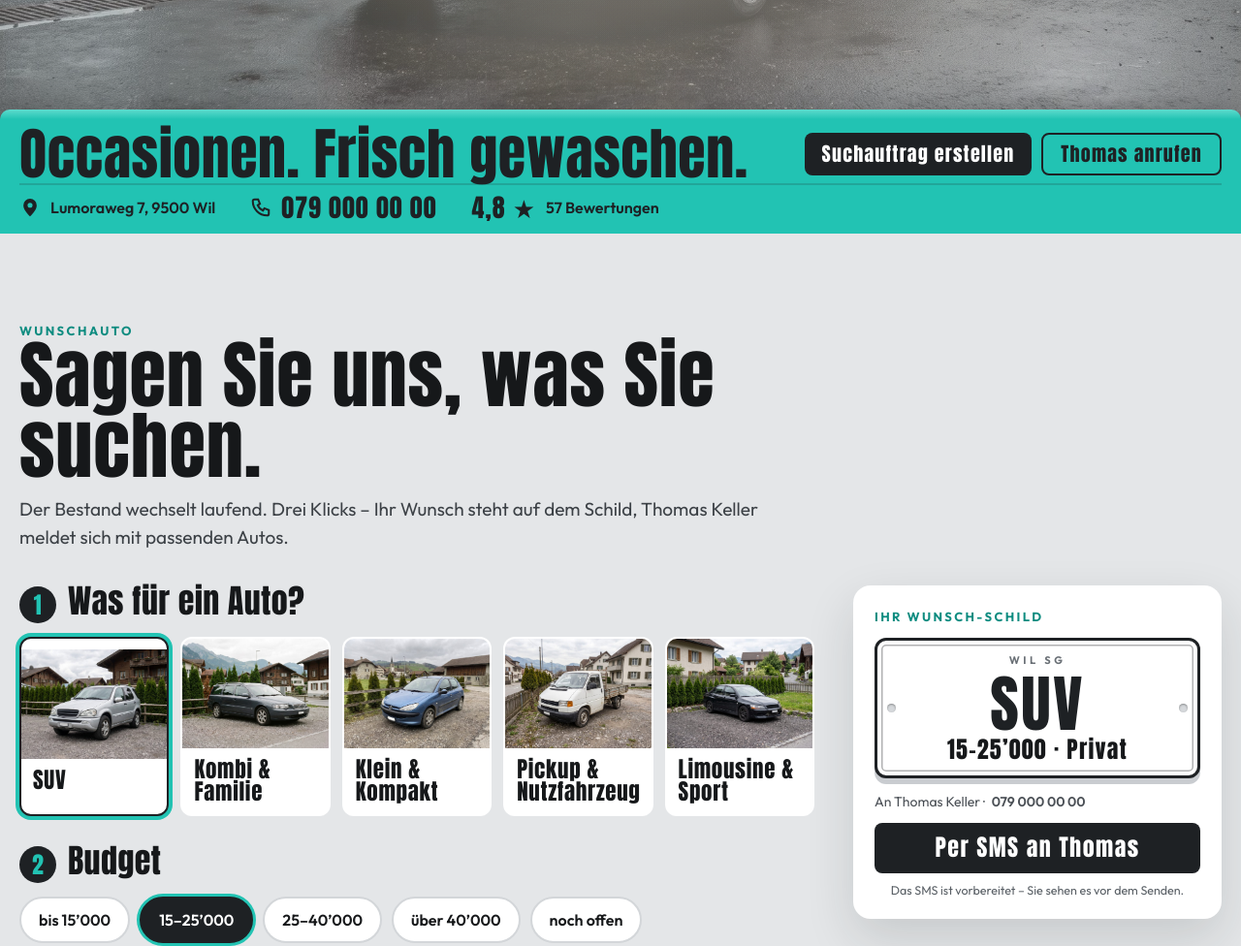
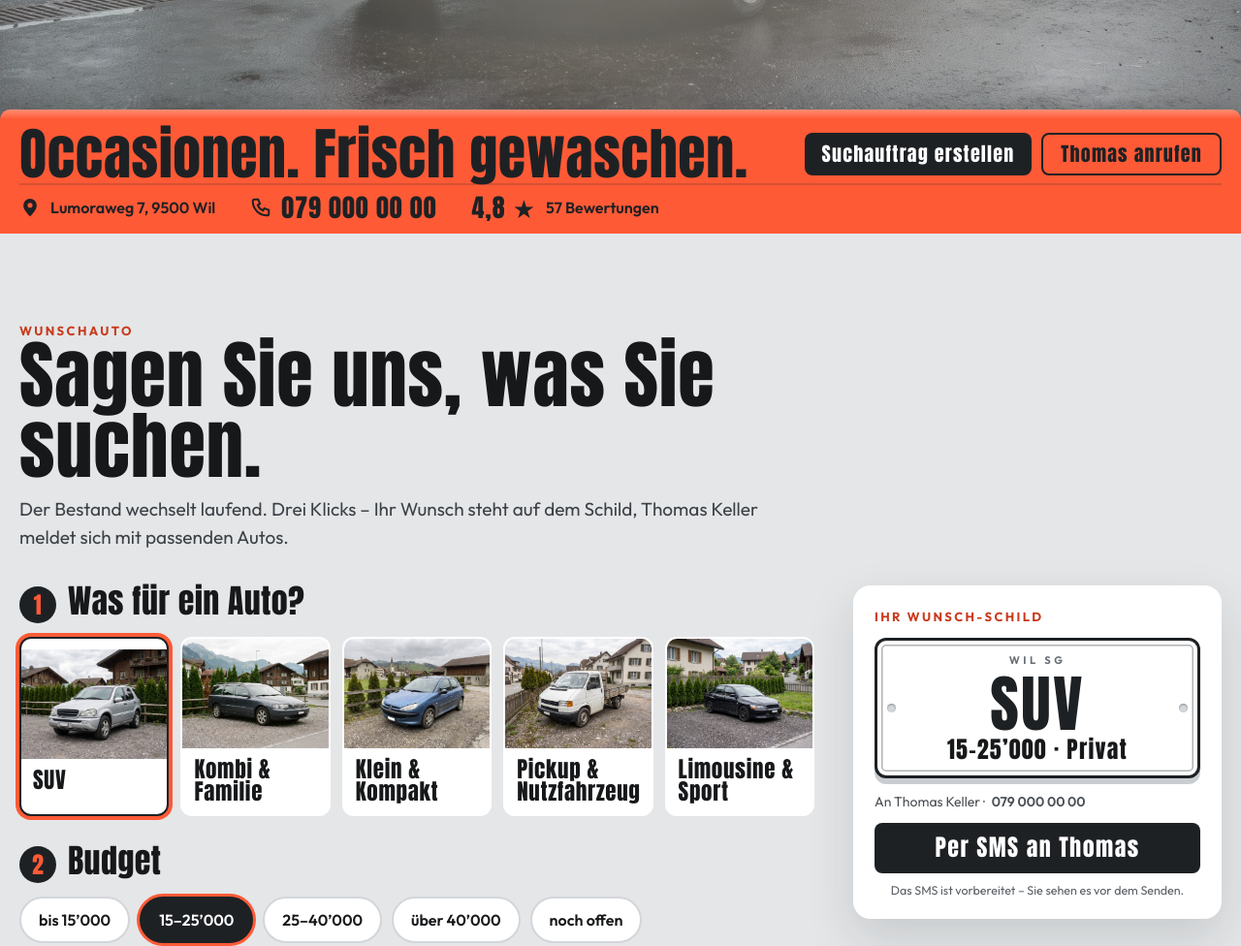
Before and after one commit to julia-mirku/garage-lumora, a plain HTML site: page index.html in a window 1280 px wide. Shown: the part 560-1536 px from the top of the page at 97% size. Drawn offline with Linux system fonts and the light colour scheme.

Commit message:
Garage Lumora: accent colour red-orange instead of teal

```diff
--- a/index.html
+++ b/index.html
@@ -15,7 +15,7 @@
 <style>
 :root{
   --graphit:#1E2124; --graphit2:#2A2E32; --graphit3:#3A3F44; --beton:#E4E6E8; --beton2:#D3D6D9; --weiss:#fff;
-  --gelb:#22C3B3; --gelb-hell:#5EDBCD; --gelb-tief:#0E8C80;
+  --gelb:#FF5A36; --gelb-hell:#FF8E73; --gelb-tief:#C93A1B;
   --text:#16181A; --text-hell:#F1F2F3; --grau:#A6ABB1;
   --kopf:'Anton', Impact, 'Arial Narrow', sans-serif; --body:'Outfit', system-ui, sans-serif; --r:12px;
 }
@@ -28,7 +28,7 @@ button{font:inherit;color:inherit;background:none;border:0;cursor:pointer}
 :focus-visible{outline:2px solid var(--gelb);outline-offset:3px;border-radius:6px}
 .dach :focus-visible,.such :focus-visible,.schluss :focus-visible{outline-color:var(--graphit)}
 :focus:not(:focus-visible){outline:none}
-::selection{background:rgba(34,195,179,.4)}
+::selection{background:rgba(255,90,54,.4)}
 button,.btn,.typ,.chip,.tag,.foto-k,.paar,.antw-k{-webkit-user-select:none;user-select:none;-webkit-touch-callout:none}
 .wrap{width:min(1240px,100% - 40px);margin-inline:auto}
 h1,h2,h3{font-family:var(--kopf);font-weight:400;line-height:.95;letter-spacing:.01em}
@@ -47,8 +47,8 @@ section{padding:clamp(52px,7vw,100px) 0}
 .btn-d{background:var(--graphit);color:#fff}
 .btn-l{border:2px solid var(--graphit);color:var(--graphit)}
 @media (hover:hover){
-  .ready .btn-g:hover{background:var(--gelb-hell);box-shadow:0 0 0 5px rgba(34,195,179,.25),0 10px 30px rgba(34,195,179,.3)}
-  .ready .btn-r:hover{border-color:var(--gelb);box-shadow:0 0 0 4px rgba(34,195,179,.18)}
+  .ready .btn-g:hover{background:var(--gelb-hell);box-shadow:0 0 0 5px rgba(255,90,54,.25),0 10px 30px rgba(255,90,54,.3)}
+  .ready .btn-r:hover{border-color:var(--gelb);box-shadow:0 0 0 4px rgba(255,90,54,.18)}
   .ready .btn-d:hover{box-shadow:0 0 0 5px rgba(30,33,36,.18),0 10px 26px rgba(0,0,0,.25)}
   .ready .btn-l:hover{background:rgba(30,33,36,.1);box-shadow:0 0 0 4px rgba(30,33,36,.2)}
 }
@@ -61,10 +61,10 @@ section{padding:clamp(52px,7vw,100px) 0}
 .marke small{font-family:var(--body);font-weight:500;letter-spacing:.42em;font-size:11px;color:var(--grau)}
 .marke b{font-family:var(--kopf);font-weight:400;font-size:32px;letter-spacing:.04em}
 .marke b span{color:var(--gelb)}
-@media (hover:hover){.ready .marke:hover{box-shadow:0 0 0 2px rgba(34,195,179,.5)}}
+@media (hover:hover){.ready .marke:hover{box-shadow:0 0 0 2px rgba(255,90,54,.5)}}
 .nav{display:flex;gap:4px;align-items:center}
 .nav a.n{font-weight:600;font-size:15px;color:#d4d7da;text-decoration:none;padding:8px 12px;border-radius:8px;transition:box-shadow .2s,color .2s,background-color .2s}
-@media (hover:hover){.ready .nav a.n:hover{color:#fff;background:rgba(34,195,179,.1);box-shadow:inset 0 0 0 1.5px rgba(34,195,179,.6)}}
+@media (hover:hover){.ready .nav a.n:hover{color:#fff;background:rgba(255,90,54,.1);box-shadow:inset 0 0 0 1.5px rgba(255,90,54,.6)}}
 .kopf .btn{min-height:44px;font-size:21px;padding:0 16px}
 @media (max-width:980px){.nav a.n{display:none}}
 @media (max-width:420px){.kopf .btn span{display:none}.kopf .btn{padding:0 14px}}
@@ -86,13 +86,13 @@ section{padding:clamp(52px,7vw,100px) 0}
 .wasch-tipp b{color:var(--gelb);font-weight:700}
 .wasch-btn{display:inline-flex;align-items:center;gap:8px;background:var(--gelb);color:var(--graphit);font-family:var(--kopf);font-size:22px;letter-spacing:.05em;padding:8px 16px;border-radius:999px;transition:box-shadow .2s, background-color .2s, transform .15s}
 .wasch-btn svg{width:20px;height:20px}
-@media (hover:hover){.ready .wasch-btn:hover{background:var(--gelb-hell);box-shadow:0 0 0 5px rgba(34,195,179,.3)}}
+@media (hover:hover){.ready .wasch-btn:hover{background:var(--gelb-hell);box-shadow:0 0 0 5px rgba(255,90,54,.3)}}
 .wasch-btn:active{transform:scale(.96)}
 .blank{position:absolute;right:clamp(14px,3vw,34px);top:clamp(14px,3vh,28px);z-index:4;background:var(--gelb);color:var(--graphit);border-radius:14px;padding:12px 16px;text-decoration:none;box-shadow:0 12px 30px rgba(0,0,0,.3);opacity:0;transform:scale(.9);transition:opacity .5s ease, transform .5s cubic-bezier(.2,.8,.2,1.2), box-shadow .2s;pointer-events:none}
 .blank.da{opacity:1;transform:none;pointer-events:auto}
 .blank b{display:block;font-family:var(--kopf);font-weight:400;font-size:30px;line-height:1;letter-spacing:.03em}
 .blank span{display:block;font-size:14px;font-weight:600;margin-top:4px}
-@media (hover:hover){.ready .blank.da:hover{box-shadow:0 0 0 5px rgba(34,195,179,.35),0 12px 30px rgba(0,0,0,.3)}}
+@media (hover:hover){.ready .blank.da:hover{box-shadow:0 0 0 5px rgba(255,90,54,.35),0 12px 30px rgba(0,0,0,.3)}}
 .funkel{position:absolute;z-index:3;width:22px;height:22px;pointer-events:none;background:radial-gradient(circle,#fff 0 2px,transparent 3px),conic-gradient(from 45deg,transparent 0 10%,rgba(255,255,255,.95) 12%,transparent 14% 35%,rgba(255,255,255,.95) 37%,transparent 39% 60%,rgba(255,255,255,.95) 62%,transparent 64% 85%,rgba(255,255,255,.95) 87%,transparent 89%);border-radius:50%;animation:funkel 1.1s ease-out forwards}
 @keyframes funkel{0%{opacity:0;transform:scale(.2) rotate(0)}40%{opacity:1;transform:scale(1.15) rotate(30deg)}100%{opacity:0;transform:scale(.6) rotate(60deg)}}
 .dach{position:relative;z-index:5;background:var(--gelb);color:var(--graphit);box-shadow:0 -10px 30px rgba(0,0,0,.25)}
@@ -137,12 +137,12 @@ section{padding:clamp(52px,7vw,100px) 0}
 .typ img{width:100%;aspect-ratio:4/3;object-fit:cover}
 .typ span{display:block;padding:10px 12px 12px;font-family:var(--kopf);font-size:23px;letter-spacing:.03em;line-height:1}
 .typ[aria-pressed="true"]{border-color:var(--graphit);box-shadow:0 0 0 4px var(--gelb)}
-@media (hover:hover){.ready .live .typ:hover{box-shadow:0 0 0 4px rgba(34,195,179,.55),0 12px 26px rgba(0,0,0,.12);transform:translateY(-2px)}}
+@media (hover:hover){.ready .live .typ:hover{box-shadow:0 0 0 4px rgba(255,90,54,.55),0 12px 26px rgba(0,0,0,.12);transform:translateY(-2px)}}
 .typ:active,.chip:active,.tag:active{transform:scale(.97)}
 .chips{display:flex;flex-wrap:wrap;gap:10px}
 .chip{min-height:48px;padding:0 18px;border-radius:999px;background:#fff;border:2px solid var(--beton2);font-weight:600;font-size:16px;transition:border-color .2s, box-shadow .2s, background-color .2s, transform .15s}
 .chip[aria-pressed="true"]{background:var(--graphit);color:#fff;border-color:var(--graphit);box-shadow:0 0 0 3px var(--gelb)}
-@media (hover:hover){.ready .live .chip:hover{border-color:var(--gelb-tief);box-shadow:0 0 0 3px rgba(34,195,179,.35)}}
+@media (hover:hover){.ready .live .chip:hover{border-color:var(--gelb-tief);box-shadow:0 0 0 3px rgba(255,90,54,.35)}}
 .hinweis{font-size:14px;color:#5a6066;margin-top:10px}
 .bei-uns{margin-top:6px}
 .bei-uns p{font-size:14px;color:#4a4f55;margin-bottom:10px}
@@ -150,7 +150,7 @@ section{padding:clamp(52px,7vw,100px) 0}
 .fotos.wechsel{opacity:0}
 .foto-k{border-radius:10px;overflow:hidden;background:#cfd2d5;transition:box-shadow .2s, transform .2s}
 .foto-k img{width:100%;aspect-ratio:4/3;object-fit:cover}
-@media (hover:hover){.ready .fotos:not(.wechsel) .foto-k:hover{box-shadow:0 0 0 4px rgba(34,195,179,.6);transform:translateY(-2px)}}
+@media (hover:hover){.ready .fotos:not(.wechsel) .foto-k:hover{box-shadow:0 0 0 4px rgba(255,90,54,.6);transform:translateY(-2px)}}
 .alle{margin-top:12px;min-height:44px;font-size:20px}
 @media (max-width:600px){.fotos{grid-template-columns:repeat(2,minmax(0,1fr))}}
 
@@ -166,7 +166,7 @@ section{padding:clamp(52px,7vw,100px) 0}
 @media (hover:hover){.ready .schild-box.live .schild:hover{transform:rotate(-1.2deg)}}
 .s-an{font-size:14px;color:#4a4f55;margin-bottom:10px}
 .s-an a{text-decoration:none;font-weight:600;white-space:nowrap;padding:1px 4px;border-radius:4px;transition:background-color .2s}
-@media (hover:hover){.ready .live .s-an a:hover{background:rgba(34,195,179,.35)}}
+@media (hover:hover){.ready .live .s-an a:hover{background:rgba(255,90,54,.35)}}
 .schild-box .btn{width:100%}
 .schild-box .fein{font-size:12.5px;color:#5a6066;text-align:center;margin-top:8px}
 @media (max-width:1020px){.such-grid{grid-template-columns:minmax(0,1fr)}.schild-box{position:relative;top:0;max-width:440px}.typen{grid-template-columns:repeat(3,1fr)}}
@@ -179,14 +179,14 @@ section{padding:clamp(52px,7vw,100px) 0}
 .google{display:inline-flex;align-items:center;gap:14px;padding:12px 20px;border-radius:12px;background:var(--gelb);color:var(--graphit);text-decoration:none;transition:box-shadow .2s, background-color .2s}
 .google b{font-family:var(--kopf);font-weight:400;font-size:52px;line-height:.9}
 .google small{display:block;font-size:13px;font-weight:600}
-@media (hover:hover){.ready .live .google:hover,.ready .google.live:hover{background:var(--gelb-hell);box-shadow:0 0 0 5px rgba(34,195,179,.25)}}
+@media (hover:hover){.ready .live .google:hover,.ready .google.live:hover{background:var(--gelb-hell);box-shadow:0 0 0 5px rgba(255,90,54,.25)}}
 .paare{display:grid;grid-template-columns:repeat(3,minmax(0,1fr));gap:22px}
 .paar{display:flex;flex-direction:column;gap:10px;transition:transform .2s}
 .blase{border-radius:16px;padding:16px 18px;font-size:15.5px;line-height:1.5}
 .blase.k{background:#2E3236;border-bottom-left-radius:4px;margin-right:30px}
 .blase.m{background:var(--gelb);color:var(--graphit);border-bottom-right-radius:4px;margin-left:30px}
 .blase .wer{display:block;margin-top:8px;font-size:13px;font-weight:700;opacity:.8}
-@media (hover:hover){.ready .paar.live:hover{transform:translateY(-3px)}.ready .paar.live:hover .blase.m{box-shadow:0 0 0 4px rgba(34,195,179,.25)}}
+@media (hover:hover){.ready .paar.live:hover{transform:translateY(-3px)}.ready .paar.live:hover .blase.m{box-shadow:0 0 0 4px rgba(255,90,54,.25)}}
 .quelle{margin-top:20px;font-size:13px;color:var(--grau)}
 .wisch-hint{display:none;margin-top:12px;font-size:13px;color:var(--grau)}
 @media (max-width:1000px){.paare{display:flex;overflow-x:auto;scroll-snap-type:x mandatory;gap:14px;margin:0 -20px;padding:0 20px 6px;scrollbar-width:none}.paare::-webkit-scrollbar{display:none}.paar{flex:0 0 min(84%,420px);scroll-snap-align:start}.wisch-hint{display:block}}
@@ -211,7 +211,7 @@ section{padding:clamp(52px,7vw,100px) 0}
 .msg.er{align-self:flex-start;background:#fff;color:#1b1c1e;border-bottom-left-radius:6px;box-shadow:0 1px 0 rgba(0,0,0,.05)}
 .msg.ich{align-self:flex-end;background:var(--graphit);color:#fff;border-bottom-right-radius:6px}
 .msg a.route{display:inline-flex;align-items:center;gap:6px;margin-top:8px;padding:6px 12px;border-radius:999px;background:var(--gelb);color:var(--graphit);text-decoration:none;font-weight:700;font-size:14px;transition:box-shadow .2s}
-@media (hover:hover){.ready .msg a.route:hover{box-shadow:0 0 0 4px rgba(34,195,179,.35)}}
+@media (hover:hover){.ready .msg a.route:hover{box-shadow:0 0 0 4px rgba(255,90,54,.35)}}
 .tippt{align-self:flex-start;background:#fff;border-radius:18px;padding:12px 14px;display:none;gap:4px}
 .tippt.da{display:flex}
 .tippt i{width:7px;height:7px;border-radius:50%;background:#9aa0a6;animation:punkt 1s infinite}
@@ -224,12 +224,12 @@ section{padding:clamp(52px,7vw,100px) 0}
 .tag small{font-size:11.5px;color:#5a6066}
 .tag[aria-pressed="true"]{background:var(--graphit);color:#fff;border-color:var(--graphit)}
 .tag[aria-pressed="true"] small{color:var(--gelb)}
-@media (hover:hover){.ready .antworten.da .tag:hover{border-color:var(--graphit);box-shadow:0 0 0 3px rgba(34,195,179,.6)}}
+@media (hover:hover){.ready .antworten.da .tag:hover{border-color:var(--graphit);box-shadow:0 0 0 3px rgba(255,90,54,.6)}}
 .eingabe{display:flex;align-items:center;gap:8px;padding:10px 12px 14px;background:#fff;border-top:1px solid #e1e3e6}
 .eingabe .feld{flex:1;min-height:42px;border-radius:21px;background:#F3F4F6;padding:10px 14px;font-size:14px;color:#4a4f55;line-height:1.3}
 .senden{flex:none;width:46px;height:46px;border-radius:50%;background:var(--gelb);color:var(--graphit);display:grid;place-items:center;transition:box-shadow .2s, transform .15s, background-color .2s}
 .senden svg{width:22px;height:22px}
-@media (hover:hover){.ready .senden:hover{box-shadow:0 0 0 5px rgba(34,195,179,.35);background:var(--gelb-hell)}}
+@media (hover:hover){.ready .senden:hover{box-shadow:0 0 0 5px rgba(255,90,54,.35);background:var(--gelb-hell)}}
 .senden:active{transform:scale(.94)}
 @media (max-width:900px){.schluss .raster{grid-template-columns:1fr}.chat{min-height:480px}}
 .no-js .msg,.no-js .antworten{opacity:1;transform:none;pointer-events:auto}
@@ -284,7 +284,7 @@ section{padding:clamp(52px,7vw,100px) 0}
         </div>
       </div>
       <div class="dach-unten">
-        <a href="https://www.google.com/maps/dir/?api=1&amp;destination=Wil+SG" target="_blank" rel="noopener"><svg viewBox="0 0 24 24"><path fill="currentColor" d="M12 22s-7.5-6.6-7.5-12.3a7.5 7.5 0 0 1 15 0C19.5 15.4 12 22 12 22z"/><circle cx="12" cy="9.6" r="2.8" fill="#22C3B3"/></svg>Lumoraweg 7, 9500&nbsp;Wil</a>
+        <a href="https://www.google.com/maps/dir/?api=1&amp;destination=Wil+SG" target="_blank" rel="noopener"><svg viewBox="0 0 24 24"><path fill="currentColor" d="M12 22s-7.5-6.6-7.5-12.3a7.5 7.5 0 0 1 15 0C19.5 15.4 12 22 12 22z"/><circle cx="12" cy="9.6" r="2.8" fill="#FF5A36"/></svg>Lumoraweg 7, 9500&nbsp;Wil</a>
         <a href="tel:+41790000000"><svg viewBox="0 0 24 24" fill="none" stroke="currentColor" stroke-width="2.2"><path d="M5 3h4l2 5-2.5 1.5a11 11 0 0 0 6 6L16 13l5 2v4a2 2 0 0 1-2 2A16 16 0 0 1 3 5a2 2 0 0 1 2-2"/></svg><b>079 000 00 00</b></a>
         <a href="#antworten"><b>4,8 ★</b> 57 Bewertungen</a>
       </div>
```
